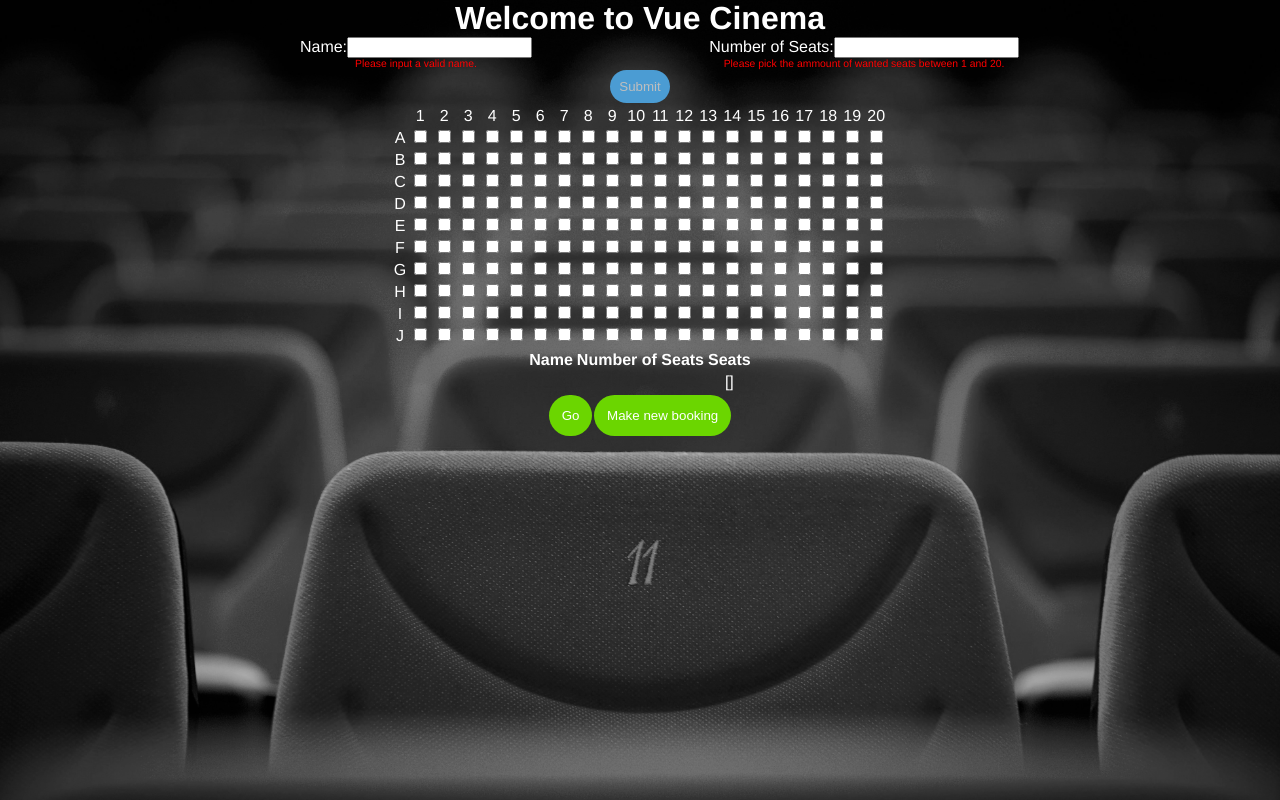
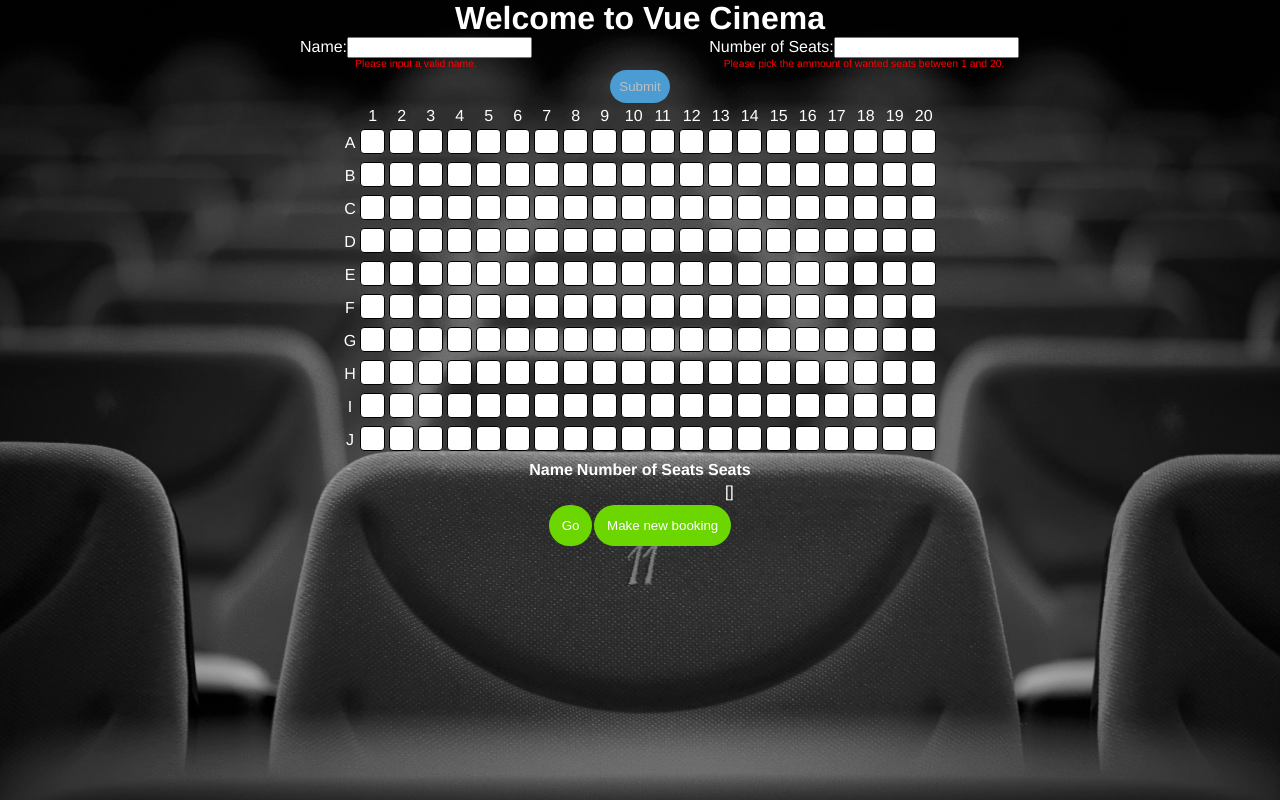
Before and after one commit to GKaza/cinemaVueJS, a Vue app: page / in a window 1280 px wide. Built offline with nearby package versions, Linux system fonts and the light colour scheme.

Commit message:
checkbox

```diff
--- a/src/App.vue
+++ b/src/App.vue
@@ -27,17 +27,15 @@
       </tr>
       <tr v-for="row in rows" :key="row">
         <td>{{ row }}</td>
+        <td v-for="seat in seatsInRow(row)" :key="seat.id">
           <Seat
-          v-for="seat in seatsInRow(row)"
-          :key="seat.id"
             :id="seat.id"
-          class="seat"
-          :class="{ seatTaken: !seat.available, seatSelected: selected(seat.id) }"
             :row="seat.row"
             :number="seat.number"
-          :available="seat.available"
+            :class="{ seatTaken: !seat.available, seatSelected: selected(seat.id) }"
             @seat-check="checkSeat($event)"
           ></Seat>
+        </td>
       </tr>
     </table>
 
@@ -169,8 +167,10 @@
       }
     },
     selected(id) {
-      if (this.allSeatsAvailable) {
-        return this.set.find(seat => seat === id);
+      if (this.allSeatsAvailable && this.set.find(seat => seat === id)) {
+        return true;
+      } else {
+        return false;
       }
     },
     seatsInRow(row) {
@@ -197,7 +197,6 @@
   },
   created: function() {
     this.createSeats();
-    console.log(this.seatsInRow("A"));
   }
 };
 </script>
@@ -223,8 +222,35 @@
   min-width: 20px;
 }
 
-.seatTaken {
+.checkbox {
+  display: inline-flex;
+  cursor: pointer;
+  position: relative;
+}
+
+.checkbox > input {
+  height: 25px;
+  width: 25px;
+  -webkit-appearance: none;
+  -moz-appearance: none;
+  -o-appearance: none;
+  appearance: none;
+  border: 1px solid #000000;
+  border-radius: 4px;
+  outline: none;
+  transition-duration: 0.3s;
+  background-color: #ffffff;
+  cursor: pointer;
+}
+
+.seatTaken > input {
+  background-color: #ff0000;
   cursor: not-allowed;
+}
+
+.seatSelected > input {
+  background-color: rgb(113, 226, 0);
+  border: 2px solid #555555;
 }
 
 .form-container {
--- a/src/components/Seat.vue
+++ b/src/components/Seat.vue
@@ -1,9 +1,7 @@
 <template id="seat-check">
-  <td>
-    <label class="checkbox" @click="select">
-      <input type="checkbox" />
-    </label>
-  </td>
+  <label class="checkbox" @click="select">
+    <input type="checkbox" />
+  </label>
 </template>
 
 <script>
```
Lines whose indentation alone changed are shown as unchanged.
